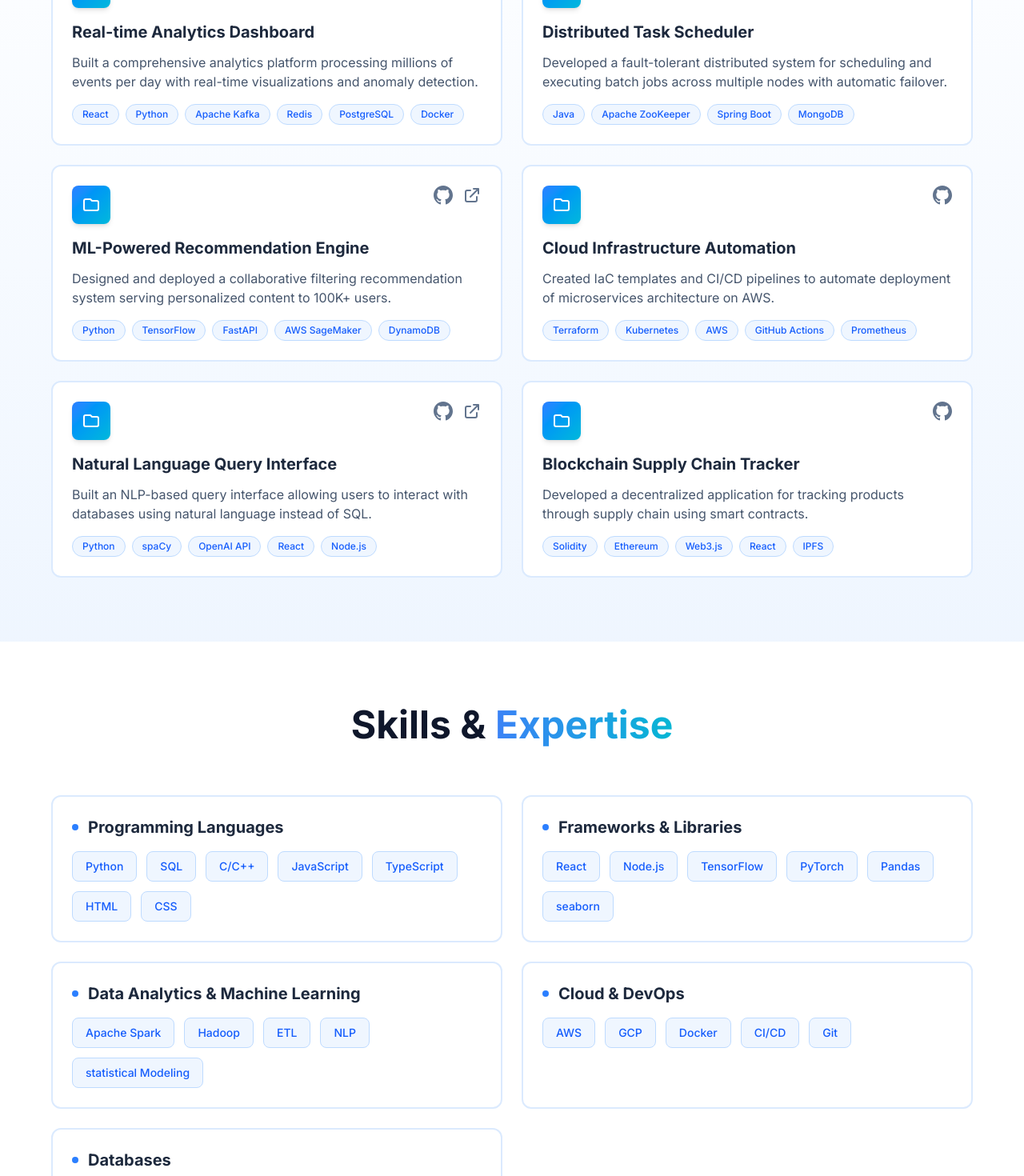
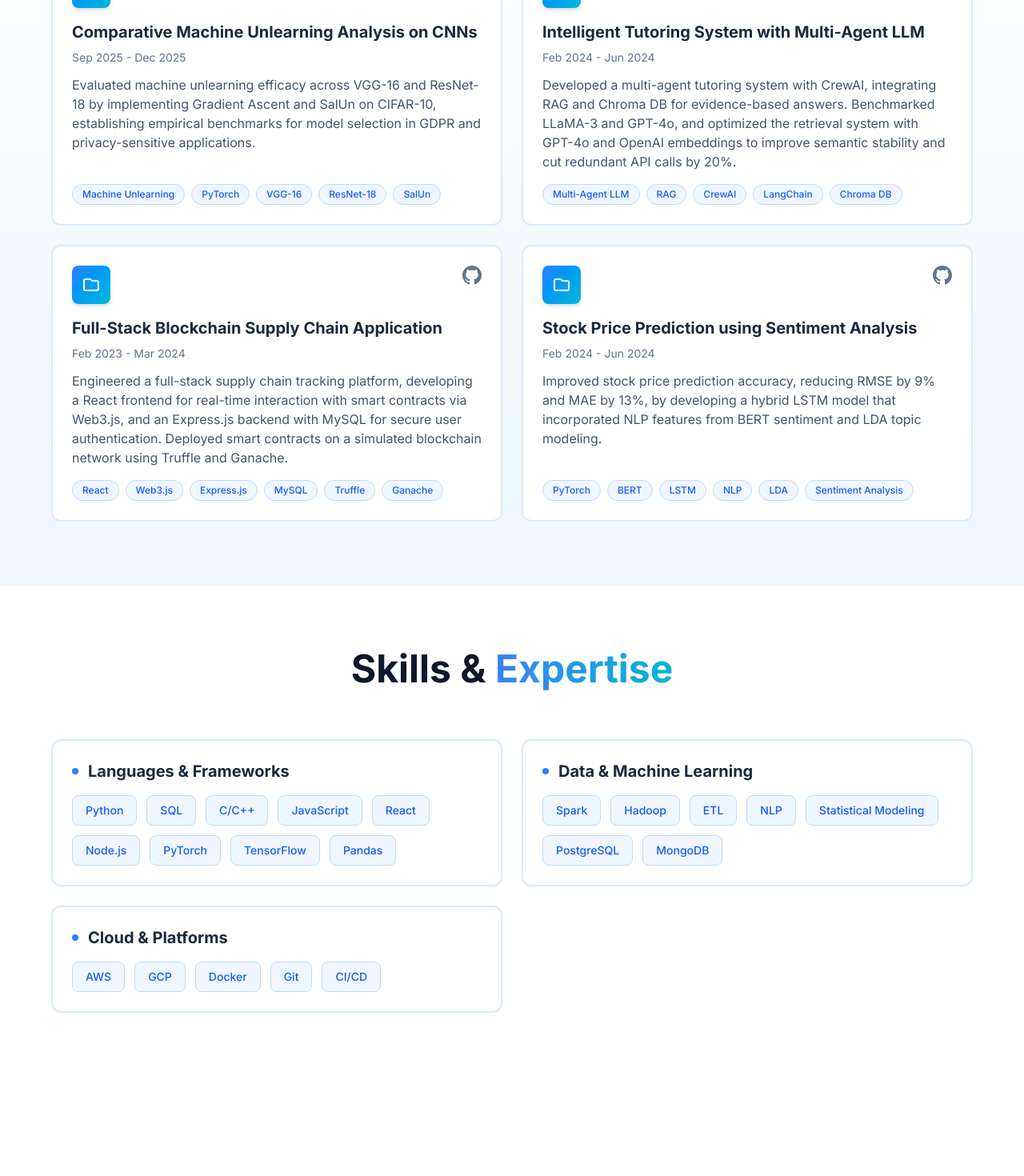
Before and after one commit to yuhansun33/Portfolio, a React (Vite) app: page /projects-skills in a window 1280 px wide. Shown: the part 336-1806 px from the top of the page at 80% size. Built offline with nearby package versions, Linux system fonts and the light colour scheme.

Commit message:
feat: update project and skill

```diff
--- a/src/components/Projects.jsx
+++ b/src/components/Projects.jsx
@@ -52,9 +52,15 @@ const ProjectCard = ({ project, index }) => {
           </div>
         </div>
 
-        <h3 className="text-xl font-bold text-slate-800 mb-3">
+        <h3 className="text-xl font-bold text-slate-800 mb-2">
           {project.title}
         </h3>
+
+        {project.period && (
+          <p className="text-sm text-slate-500 mb-3">
+            {project.period}
+          </p>
+        )}
 
         <p className="text-slate-600 mb-4 flex-grow">
           {project.description}
@@ -78,43 +84,32 @@ const ProjectCard = ({ project, index }) => {
 const Projects = () => {
   const projects = [
     {
-      title: 'Real-time Analytics Dashboard',
-      description: 'Built a comprehensive analytics platform processing millions of events per day with real-time visualizations and anomaly detection.',
-      technologies: ['React', 'Python', 'Apache Kafka', 'Redis', 'PostgreSQL', 'Docker'],
-      github: 'https://github.com/yourusername/analytics-dashboard',
-      demo: 'https://demo.example.com'
+      title: 'Comparative Machine Unlearning Analysis on CNNs',
+      period: 'Sep 2025 - Dec 2025',
+      description: 'Evaluated machine unlearning efficacy across VGG-16 and ResNet-18 by implementing Gradient Ascent and SalUn on CIFAR-10, establishing empirical benchmarks for model selection in GDPR and privacy-sensitive applications.',
+      technologies: ['Machine Unlearning', 'PyTorch', 'VGG-16', 'ResNet-18', 'SalUn'],
+      github: 'https://github.com/ryusudol/Model-Structure-Impact-on-Unlearning'
     },
     {
-      title: 'Distributed Task Scheduler',
-      description: 'Developed a fault-tolerant distributed system for scheduling and executing batch jobs across multiple nodes with automatic failover.',
-      technologies: ['Java', 'Apache ZooKeeper', 'Spring Boot', 'MongoDB'],
-      github: 'https://github.com/yourusername/task-scheduler'
+      title: 'Intelligent Tutoring System with Multi-Agent LLM',
+      period: 'Feb 2024 - Jun 2024',
+      description: 'Developed a multi-agent tutoring system with CrewAI, integrating RAG and Chroma DB for evidence-based answers. Benchmarked LLaMA-3 and GPT-4o, and optimized the retrieval system with GPT-4o and OpenAI embeddings to improve semantic stability and cut redundant API calls by 20%.',
+      technologies: ['Multi-Agent LLM', 'RAG', 'CrewAI', 'LangChain', 'Chroma DB'],
+      github: 'https://github.com/yuhansun33/capstone_final_project_crewai'
     },
     {
-      title: 'ML-Powered Recommendation Engine',
-      description: 'Designed and deployed a collaborative filtering recommendation system serving personalized content to 100K+ users.',
-      technologies: ['Python', 'TensorFlow', 'FastAPI', 'AWS SageMaker', 'DynamoDB'],
-      github: 'https://github.com/yourusername/recommendation-engine',
-      demo: 'https://demo.example.com'
+      title: 'Full-Stack Blockchain Supply Chain Application',
+      period: 'Feb 2023 - Mar 2024',
+      description: 'Engineered a full-stack supply chain tracking platform, developing a React frontend for real-time interaction with smart contracts via Web3.js, and an Express.js backend with MySQL for secure user authentication. Deployed smart contracts on a simulated blockchain network using Truffle and Ganache.',
+      technologies: ['React', 'Web3.js', 'Express.js', 'MySQL', 'Truffle', 'Ganache'],
+      github: 'https://github.com/yuhansun33/Blockchain_Application_in_Supply_Chain'
     },
     {
-      title: 'Cloud Infrastructure Automation',
-      description: 'Created IaC templates and CI/CD pipelines to automate deployment of microservices architecture on AWS.',
-      technologies: ['Terraform', 'Kubernetes', 'AWS', 'GitHub Actions', 'Prometheus'],
-      github: 'https://github.com/yourusername/cloud-automation'
-    },
-    {
-      title: 'Natural Language Query Interface',
-      description: 'Built an NLP-based query interface allowing users to interact with databases using natural language instead of SQL.',
-      technologies: ['Python', 'spaCy', 'OpenAI API', 'React', 'Node.js'],
-      github: 'https://github.com/yourusername/nl-query',
-      demo: 'https://demo.example.com'
-    },
-    {
-      title: 'Blockchain Supply Chain Tracker',
-      description: 'Developed a decentralized application for tracking products through supply chain using smart contracts.',
-      technologies: ['Solidity', 'Ethereum', 'Web3.js', 'React', 'IPFS'],
-      github: 'https://github.com/yourusername/supply-chain'
+      title: 'Stock Price Prediction using Sentiment Analysis',
+      period: 'Feb 2024 - Jun 2024',
+      description: 'Improved stock price prediction accuracy, reducing RMSE by 9% and MAE by 13%, by developing a hybrid LSTM model that incorporated NLP features from BERT sentiment and LDA topic modeling.',
+      technologies: ['PyTorch', 'BERT', 'LSTM', 'NLP', 'LDA', 'Sentiment Analysis'],
+      github: 'https://github.com/77ivy/Final_IntroAI'
     }
   ];
 
--- a/src/components/Skills.jsx
+++ b/src/components/Skills.jsx
@@ -89,54 +89,20 @@ const EducationCard = ({ education, index }) => {
 const Skills = () => {
   const skillCategories = [
     {
-      name: 'Programming Languages',
-      skills: ['Python', 'SQL', 'C/C++', 'JavaScript', 'TypeScript', 'HTML', 'CSS']
+      name: 'Languages & Frameworks',
+      skills: ['Python', 'SQL', 'C/C++', 'JavaScript', 'React', 'Node.js', 'PyTorch', 'TensorFlow', 'Pandas']
     },
     {
-      name: 'Frameworks & Libraries',
-      skills: ['React', 'Node.js', 'TensorFlow', 'PyTorch', 'Pandas', 'seaborn']
+      name: 'Data & Machine Learning',
+      skills: ['Spark', 'Hadoop', 'ETL', 'NLP', 'Statistical Modeling', 'PostgreSQL', 'MongoDB']
     },
     {
-      name: 'Data Analytics & Machine Learning',
-      skills: ['Apache Spark', 'Hadoop', 'ETL', 'NLP', 'statistical Modeling']
-    },
-    {
-      name: 'Cloud & DevOps',
-      skills: ['AWS', 'GCP', 'Docker', 'CI/CD', 'Git']
-    },
-    {
-      name: 'Databases',
-      skills: ['PostgreSQL', 'MongoDB', 'SQLite', 'MySQL']
+      name: 'Cloud & Platforms',
+      skills: ['AWS', 'GCP', 'Docker', 'Git', 'CI/CD']
     }
   ];
 
-  const education = [
-    {
-      degree: 'Master of Computer Science (MCS)',
-      school: 'Rice University',
-      location: 'Houston, Texas, USA',
-      period: '2023 - 2025',
-      details: [
-        'GPA: 3.9/4.0',
-        'Focus on Distributed Systems and Machine Learning',
-        'Graduate Research Assistant in Database Systems Lab',
-        'Teaching Assistant for Data Structures and Algorithms'
-      ],
-      courses: ['Distributed Systems', 'Machine Learning', 'Advanced Algorithms', 'Cloud Computing', 'Database Systems']
-    },
-    {
-      degree: 'Bachelor of Science in Computer Science',
-      school: 'University Name',
-      location: 'City, Country',
-      period: '2017 - 2021',
-      details: [
-        'GPA: 3.8/4.0',
-        'Graduated with Honors',
-        'Dean\'s List all semesters'
-      ],
-      courses: ['Data Structures', 'Algorithms', 'Operating Systems', 'Computer Networks', 'Software Engineering']
-    }
-  ];
+
 
   return (
     <section id="skills" className="min-h-screen py-20 relative bg-white">
```
